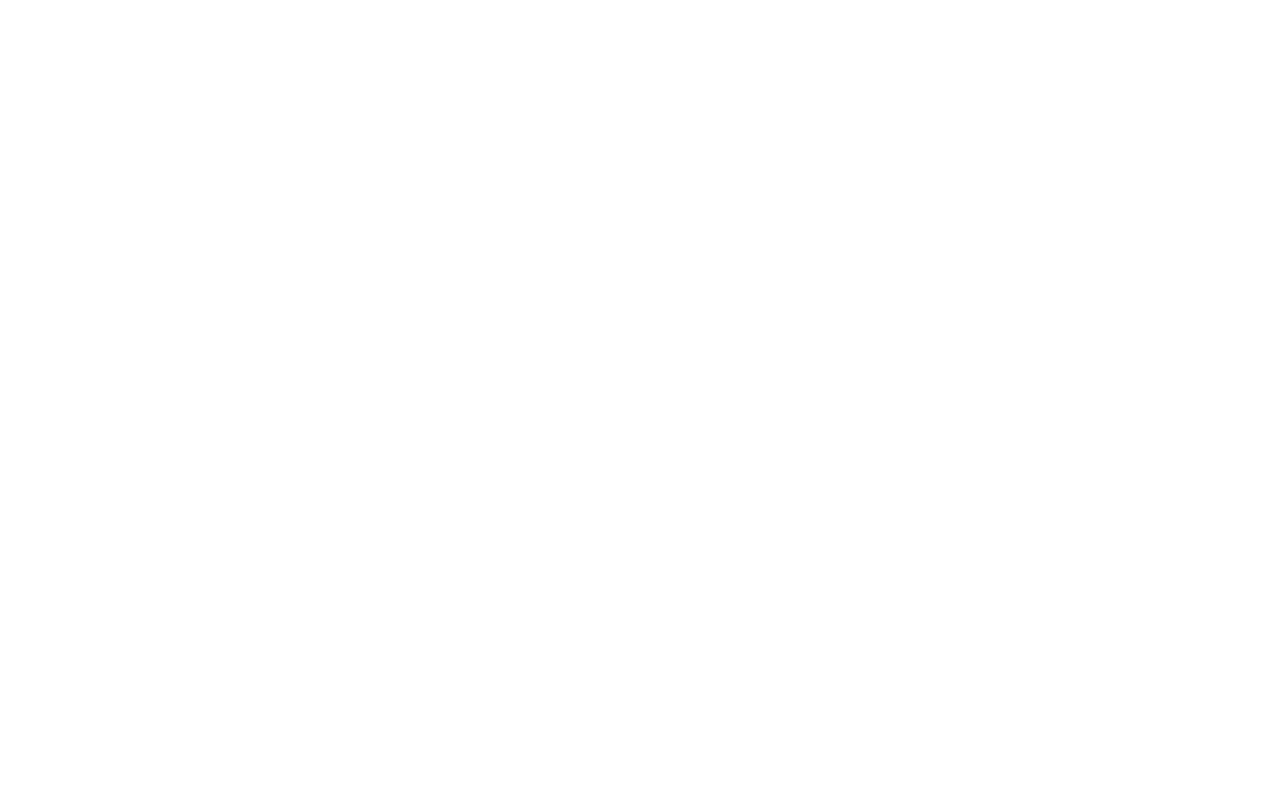
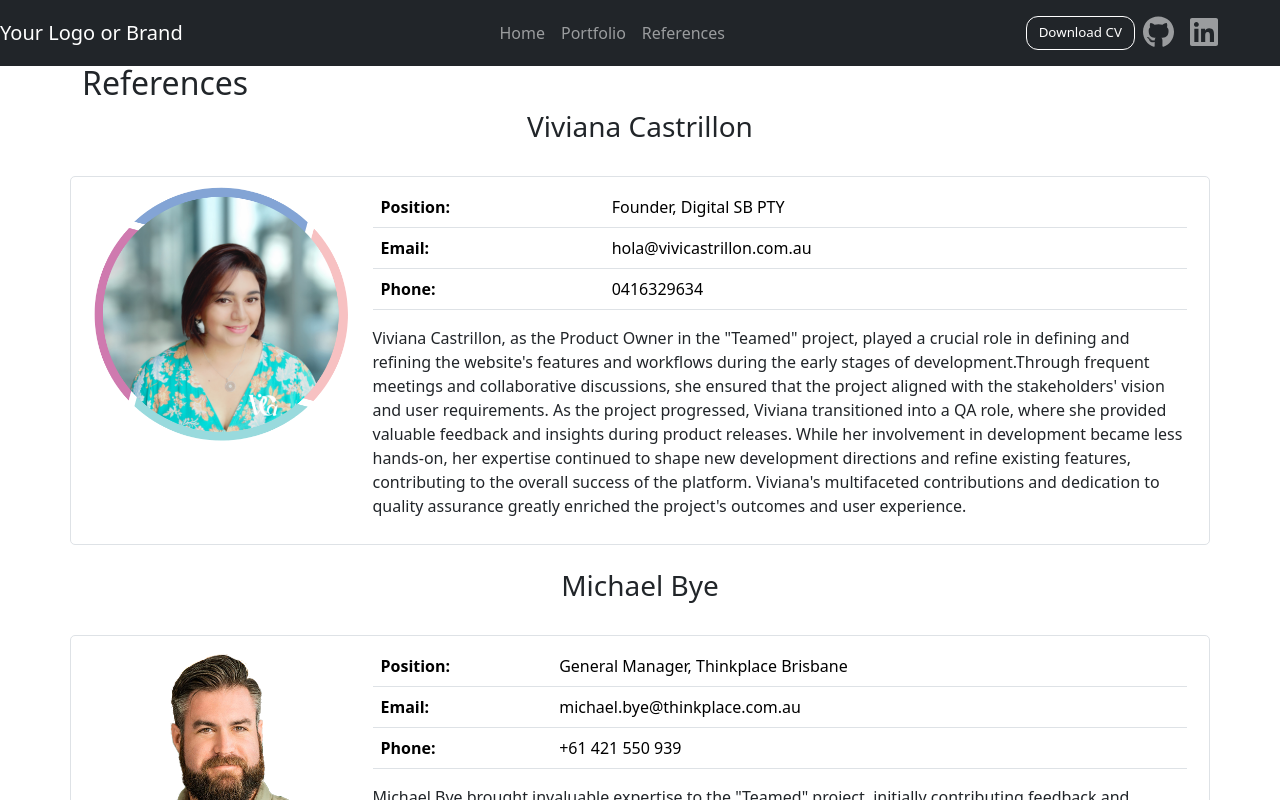
Before and after one commit to krismac12/portfolio, a React (Create React App) app in the folder portfolio/: page /references in a window 1280 px wide. Before the commit this address had no page. Shown: the top 800 px of the page. Built offline with nearby package versions, Linux system fonts and the light colour scheme.

Commit message:
Added References Page
Simple References Page with contact details and description

```diff
--- a/portfolio/src/App.js
+++ b/portfolio/src/App.js
@@ -5,6 +5,7 @@
 import { BrowserRouter, Route, Routes } from "react-router-dom";
 import Home from './Pages/Home';
 import SkillPost from './Pages/SkillPost';
+import ReferencesPage from './Pages/References';
 
 // App component responsible for routing and rendering the application
 function App() {
@@ -14,6 +15,7 @@
         {/* Define route for the Home page */}
         <Route path="/" exact element={<Home />}></Route>
         <Route path="/skill/:skill" exact element={<SkillPost />}></Route>
+        <Route path="/references" exact element={<ReferencesPage />}></Route>
       </Routes>
     </BrowserRouter>
   );
--- a/portfolio/src/Components/MainNavbar.js
+++ b/portfolio/src/Components/MainNavbar.js
@@ -20,7 +20,7 @@
                     <Nav className="mx-auto">
                         <Nav.Link as={Link} to="/">Home</Nav.Link>
                         <Nav.Link as={Link} to="/about">Portfolio</Nav.Link>
-                        <Nav.Link as={Link} to="/services">References</Nav.Link>
+                        <Nav.Link as={Link} to="/references">References</Nav.Link>
                     </Nav>
                     {/* Right-aligned navigation links */}
                     <Nav className={`ml-auto ${navbar['custom-nav']}`}>
--- /dev/null
+++ b/portfolio/src/Pages/References.js
@@ -0,0 +1,73 @@
+import React from 'react';
+import MainNavbar from '../Components/MainNavbar';
+import { Container, Row, Col, Image, Table } from 'react-bootstrap';
+import referencesCSS from "../CSS/references.module.css"; // Import CSS module for styling
+import pagesCSS from "../CSS/pages.module.css"; // Import CSS module for styling
+
+const ReferencesPage = () => {
+    // Define your references data
+    const references = [
+        {
+            name: 'Viviana Castrillon',
+            image: '2-1.png',
+            email: 'hola@vivicastrillon.com.au',
+            phone: '0416329634',
+            position: 'Founder, Digital SB PTY',
+            description: `Viviana Castrillon, as the Product Owner in the "Teamed" project, played a crucial role in defining and refining the website's features and workflows during the early stages of development.Through frequent meetings and collaborative discussions, she ensured that the project aligned with the stakeholders' vision and user requirements. As the project progressed, Viviana transitioned into a QA role, where she provided valuable feedback and insights during product releases. While her involvement in development became less hands-on, her expertise continued to shape new development directions and refine existing features, contributing to the overall success of the platform. Viviana's multifaceted contributions and dedication to quality assurance greatly enriched the project's outcomes and user experience.`
+        },
+        {
+            name: 'Michael Bye',
+            image: 'Michael-Bye-1.png',
+            email: 'michael.bye@thinkplace.com.au',
+            phone: '+61 421 550 939',
+            position: 'General Manager, Thinkplace Brisbane',
+            description: 'Michael Bye brought invaluable expertise to the "Teamed" project, initially contributing feedback and guidance to enhance its structure and direction. As the project evolved, Michael assumed the role of Scrum Leader, facilitating weekly scrum meetings to maintain development momentum and ensure project alignment with goals. His leadership and organization skills were instrumental in keeping the development process on track and at an acceptable level of quality. Furthermore, Michael collaborated closely with Viviana Castrillon in product testing and user feedback sessions, working tirelessly to refine the website and ensure a seamless user experience. His dedication to professionalism and project leadership greatly contributed to the success of the "Teamed" project.'
+        }
+        // Add more references as needed
+    ];
+
+    return (
+        <div className={pagesCSS['main']}>
+            <MainNavbar />
+
+            <Container className="my-5">
+                <h2>References</h2>
+                {references.map((reference, index) => (
+                    <div key={index}>
+                        <Row className="text-center">
+                            <h3>{reference.name}</h3>
+                        </Row>
+                        <Row className={`mt-4 ${referencesCSS['reference-item']}`} style={{ border: '1px solid #dee2e6', borderRadius: '5px', padding: '10px' }}>
+                            <Col xs={3}>
+                                <Image src={reference.image} roundedCircle className={referencesCSS['reference-image']} style={{ width: '100%' }} />
+                            </Col>
+                            <Col xs={9}>
+                                <Table>
+                                    <tbody>
+                                        <tr>
+                                            <td><strong>Position:</strong></td>
+                                            <td>{reference.position}</td>
+                                        </tr>
+                                        <tr>
+                                            <td><strong>Email:</strong></td>
+                                            <td>{reference.email}</td>
+                                        </tr>
+                                        <tr>
+                                            <td><strong>Phone:</strong></td>
+                                            <td>{reference.phone}</td>
+                                        </tr>
+                                    </tbody>
+                                </Table>
+                                <p>{reference.description}</p>
+
+                            </Col>
+                        </Row>
+                        <br />
+                    </div>
+                ))}
+            </Container>
+        </div>
+    );
+};
+
+export default ReferencesPage;
```
Also changed, not shown: portfolio/public/2-1.png (added), portfolio/public/Michael-Bye-1.png (added), portfolio/src/CSS/references.module.css (added).
